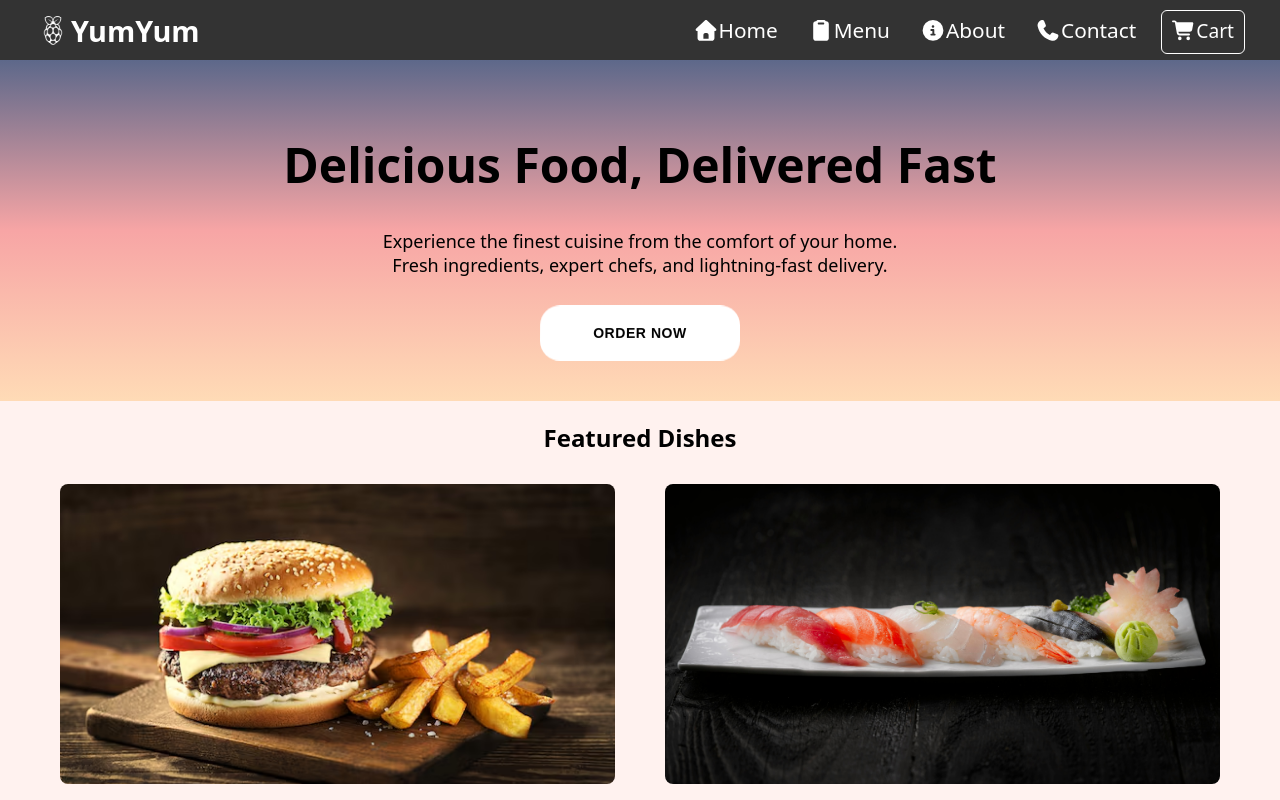
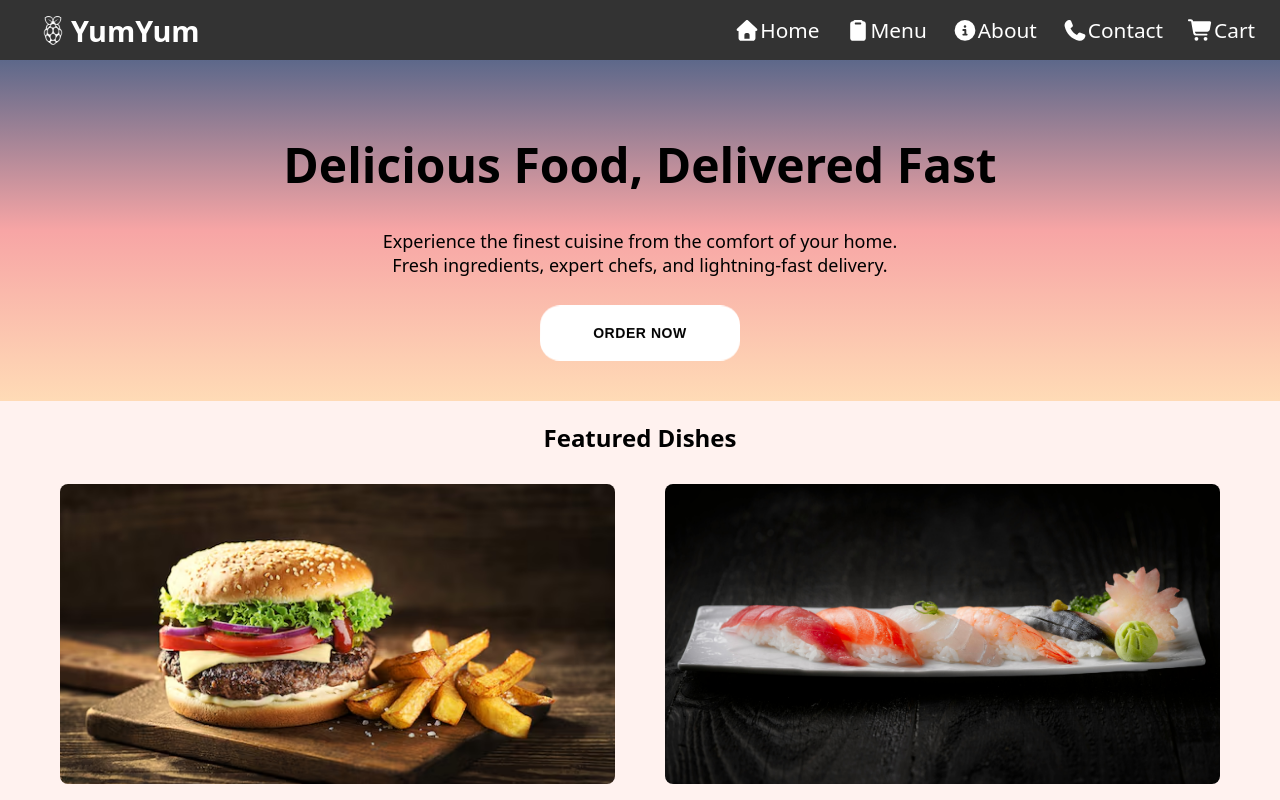
Before and after one commit to wafflesgod/Food-Ordering-Website, a React (Vite) app: page /home in a window 1280 px wide. Shown: the top 800 px of the page. Built offline with nearby package versions, Linux system fonts and the light colour scheme.

Commit message:
navbar fix

```diff
--- a/src/components/Navbar.css
+++ b/src/components/Navbar.css
@@ -58,10 +58,6 @@
     padding: 0 5px 0 10px;
 }
 
-.navbar-container {
-    width: 100%;
-}
-
 ul {
     list-style: none;
     padding: 0;
@@ -69,7 +65,7 @@ ul {
 
 li {
     display: inline;
-    margin-right: 20px;
+    margin-right: 5px;
 }
 
 a {
@@ -84,3 +80,55 @@ a {
     opacity: 1;
     transition: opacity 0.5s ease;
 }*/
+
+/* Hamburger */
+.hamburger {
+  cursor: pointer;
+  color: white;
+  font-size: 1.8rem;
+  display: none; /* hidden on desktop */
+}
+
+/* Navbar menu */
+.navbar {
+  display: flex;
+}
+
+.nav-links {
+  display: flex;
+  gap: 10px;
+}
+
+/* Mobile view */
+@media (max-width: 768px) {
+  .hamburger {
+    display: block; /* show hamburger */
+  }
+
+  .navbar {
+    display: none; /* hide menu by default */
+    position: absolute;
+    top: 60px;
+    right: 0;
+    background: #333;
+    width: 200px;
+    border-radius: 6px;
+    padding: 10px;
+    flex-direction: column;
+  }
+
+  .navbar.active {
+    display: flex; /* show menu when active */
+  }
+
+  .nav-links {
+    flex-direction: column;
+    gap: 10px;
+  }
+}
+
+.cart-btn {
+  border: 1px solid white;
+  border-radius: 6px;
+  padding: 10px 5px;
+}
--- a/src/components/Navbar.jsx
+++ b/src/components/Navbar.jsx
@@ -1,37 +1,34 @@
-import React from "react";
+import React, { useState } from "react";
 import { Link } from "react-router-dom";
 import "./Navbar.css";
 import { FontAwesomeIcon } from '@fortawesome/react-fontawesome'
 import { faRaspberryPi } from "@fortawesome/free-brands-svg-icons";
-import { faHouse } from "@fortawesome/free-solid-svg-icons";
-import { faClipboard } from "@fortawesome/free-solid-svg-icons";
-import { faCircleInfo } from "@fortawesome/free-solid-svg-icons";
-import { faPhone } from "@fortawesome/free-solid-svg-icons";
-import { faCartShopping } from "@fortawesome/free-solid-svg-icons";
+import { faHouse, faClipboard, faCircleInfo, faPhone, faCartShopping, faBars, faTimes  } from "@fortawesome/free-solid-svg-icons";
 
 const Navbar = () => {
+    const [isOpen, setIsOpen] = useState(false);
+
+    const toggleMenu = () => {
+        setIsOpen(!isOpen);
+    };
+
     return (
         <div className="navbar-main">
             <div className="navbar-logo">
                 <Link to="/home" style={{fontSize: "1.8rem"}}><FontAwesomeIcon icon={faRaspberryPi} flip />YumYum</Link>
             </div>
-      <nav className="navbar">
+
+            <div className="hamburger" onClick={toggleMenu}>
+                <FontAwesomeIcon icon={isOpen ? faTimes : faBars} size="lg" />
+            </div>
+
+            <nav className={`navbar ${isOpen ? "active" : "" }`}>
                 <ul className="nav-links">
-          <li>
-            <Link to="/home" className="logo"><FontAwesomeIcon icon={faHouse} />Home</Link>
-          </li>
-          <li>
-            <Link to="/menu" className="logo"><FontAwesomeIcon icon={faClipboard} />Menu</Link>
-          </li>
-          <li>
-            <Link to="/about" className="logo"><FontAwesomeIcon icon={faCircleInfo} />About</Link>
-          </li>
-          <li>
-            <Link to="/contact" className="logo"><FontAwesomeIcon icon={faPhone} />Contact</Link>
-          </li>
-          <li style={{border: "1px solid white", borderRadius: "6px", padding: "10px 5px"}}>
-            <Link to="/home"><FontAwesomeIcon icon={faCartShopping} />Cart</Link>
-          </li>
+                    <li><Link to="/home" className="logo"><FontAwesomeIcon icon={faHouse} />Home</Link></li>
+                    <li><Link to="/menu" className="logo"><FontAwesomeIcon icon={faClipboard} />Menu</Link></li>
+                    <li><Link to="/about" className="logo"><FontAwesomeIcon icon={faCircleInfo} />About</Link></li>
+                    <li><Link to="/contact" className="logo"><FontAwesomeIcon icon={faPhone} />Contact</Link></li>
+                    <li><Link to="/home" className="logo"><FontAwesomeIcon icon={faCartShopping} />Cart</Link></li>
                 </ul>
             </nav>
         </div>
--- a/src/pages/Home.jsx
+++ b/src/pages/Home.jsx
@@ -25,7 +25,7 @@ const dishes = [
         id: 1,
         name: "Burger",
         description: "A juicy grilled patty, layered with fresh lettuce, tomato, cheese, and our secret sauces, served in a soft bun.",
-        price: 0,
+        price: 24,
         image: "food/burger.jpg",
     },
     {
@@ -37,9 +37,9 @@ const dishes = [
     },
     {
         id: 3,
-        name: "idk",
+        name: "Nasi Lemak",
         description: "Malaysia’s signature dish of fragrant coconut rice served with sambal, fried anchovies, peanuts, egg, and cucumber",
-        price: 0,
+        price: 12,
         image: "food/nasi_lemak.jpg",
     },
 ];
```
Lines whose indentation alone changed are shown as unchanged.
